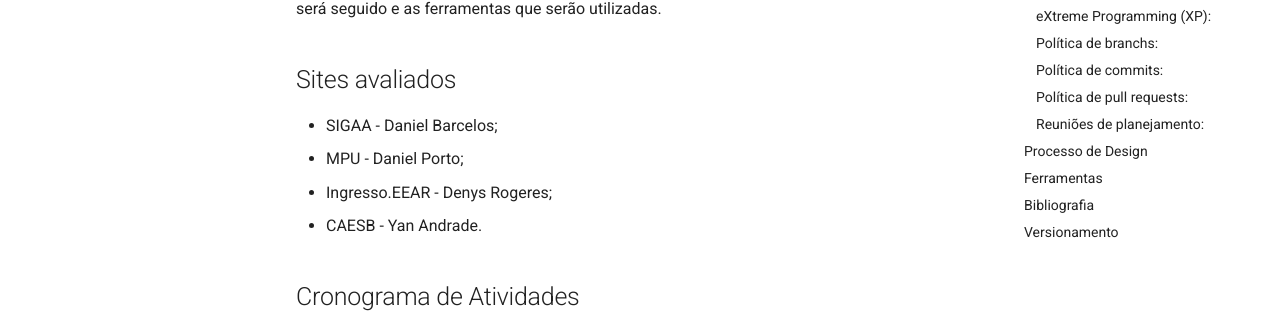
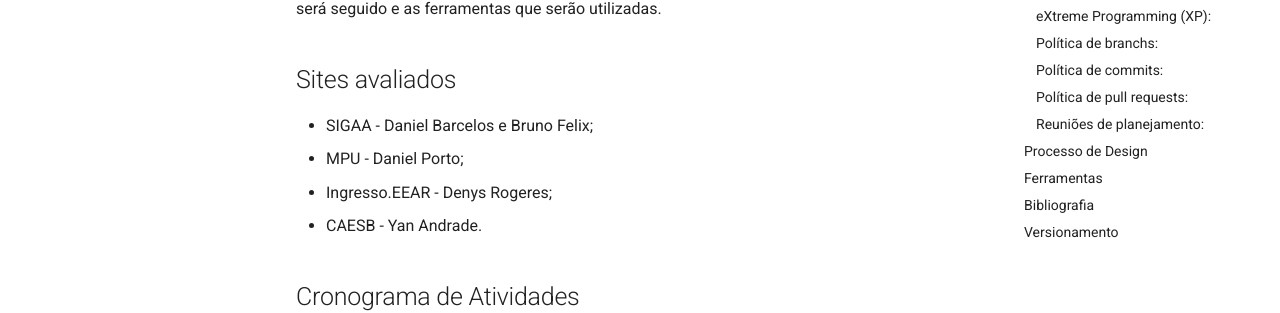
Before and after one commit to CarlosZoft/2020.2-Ingresso.eear, an MkDocs documentation site: the page built from docs/planejamento.md, in a window 1280 px wide and 900 px high. Shown: the part 337-650 px from the top of the window. Built offline with MkDocs 1.6.1 and Material for MkDocs 9.7.7, drawn with Linux system fonts in a browser that asks for light colours; comment, search, counter and statistics services are not loaded; some of the changed text lies outside the part shown.

```diff
--- a/docs/planejamento.md
+++ b/docs/planejamento.md
@@ -5,7 +5,7 @@
 
 ## Sites avaliados
 
-- SIGAA - Daniel Barcelos;
+- SIGAA - Daniel Barcelos e Bruno Felix;
 - MPU - Daniel Porto;
 - Ingresso.EEAR - Denys Rogeres;
 - CAESB - Yan Andrade.
```
Also changed, not shown: other parts of docs/planejamento.md (+1 -0 lines).
